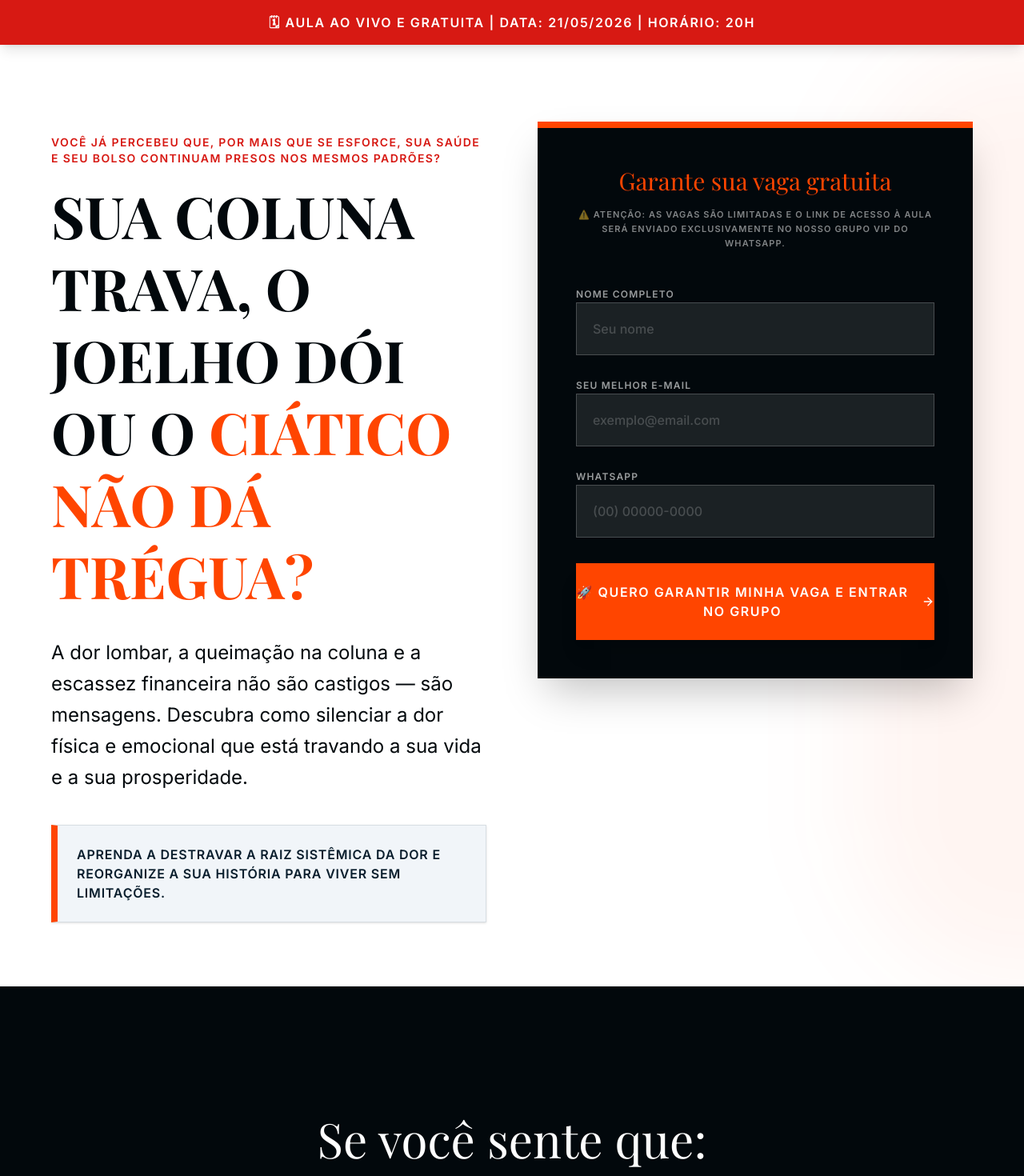
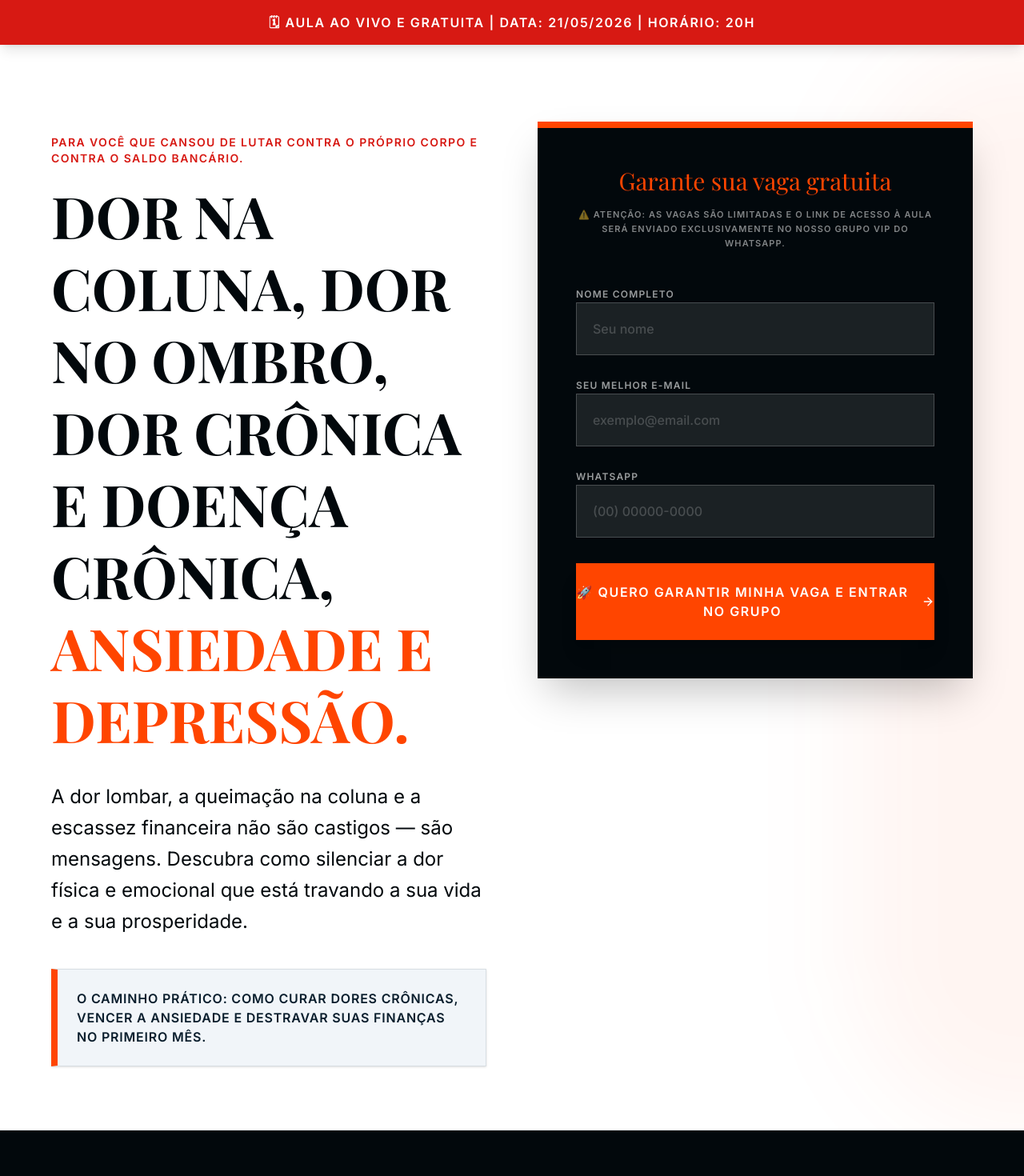
Before and after one commit to educarempoderados/Raiz-Sist-mica, a React (Vite) app: page / in a window 1280 px wide. Shown: the top 1470 px of the page at 80% size. Built offline with nearby package versions, Linux system fonts and the light colour scheme; no server answers; the database is empty; a web font is replaced by a local one.

Commit message:
feat: Add instructor image and update hero text
Introduces the instructor's image to the landing page and refines the hero section's copy to better resonate with the target audience's pain points regarding chronic pain and mental health.

```diff
--- a/src/App.tsx
+++ b/src/App.tsx
@@ -17,6 +17,7 @@ import {
   BellRing,
   UserCheck
 } from 'lucide-react';
+import robertoImg from './roberto.jpeg';
 import { clsx, type ClassValue } from 'clsx';
 import { twMerge } from 'tailwind-merge';
 import { db, handleFirestoreError, OperationType } from './lib/firebase';
@@ -145,9 +146,9 @@ export default function App() {
 
                 <div className="max-w-6xl mx-auto grid grid-cols-1 lg:grid-cols-2 gap-16 items-start">
                   <div className="pt-4">
-                    <p className="text-brand-red font-black uppercase tracking-widest text-sm mb-4">Você já percebeu que, por mais que se esforce, sua saúde e seu bolso continuam presos nos mesmos padrões?</p>
-                    <h1 className="serif text-4xl md:text-7xl font-bold leading-tight mb-8 text-brand-ink">
-                      SUA COLUNA TRAVA, O JOELHO DÓI OU O <span className="text-brand-accent">CIÁTICO NÃO DÁ TRÉGUA?</span>
+                    <p className="text-brand-red font-black uppercase tracking-widest text-sm mb-4">Para você que cansou de lutar contra o próprio corpo e contra o saldo bancário.</p>
+                    <h1 className="serif text-4xl md:text-7xl font-bold leading-tight mb-8 text-brand-ink uppercase">
+                      DOR NA COLUNA, DOR NO OMBRO, DOR CRÔNICA E DOENÇA CRÔNICA, <span className="text-brand-accent">ANSIEDADE E DEPRESSÃO.</span>
                     </h1>
                     <p className="text-xl md:text-2xl text-brand-ink font-light leading-relaxed mb-10">
                       A dor lombar, a queimação na coluna e a escassez financeira não são castigos — são mensagens. Descubra como silenciar a dor física e emocional que está travando a sua vida e a sua prosperidade.
@@ -155,7 +156,7 @@ export default function App() {
 
                     <div className="flex items-center gap-4 p-6 bg-brand-petroleum-light border border-brand-petroleum/10 shadow-sm border-l-8 border-l-brand-accent">
                       <p className="text-sm md:text-base font-bold text-brand-petroleum uppercase tracking-wider">
-                        Aprenda a destravar a raiz sistêmica da dor e reorganize a sua história para viver sem limitações.
+                        O CAMINHO PRÁTICO: COMO CURAR DORES CRÔNICAS, VENCER A ANSIEDADE E DESTRAVAR SUAS FINANÇAS NO PRIMEIRO MÊS.
                       </p>
                     </div>
                   </div>
@@ -355,9 +356,10 @@ export default function App() {
                   <div className="relative group">
                     <div className="absolute -inset-6 bg-brand-accent/10 -z-10 blur-3xl opacity-0 group-hover:opacity-100 transition-opacity" />
                     <img
-                      src="https://images.unsplash.com/photo-1544168190-79c17527004f?q=80&w=800"
-                      alt="Roberto Firmino"
-                      className="w-full aspect-[4/5] object-cover shadow-2xl border-b-[10px] border-brand-ink grayscale hover:grayscale-0 transition-all duration-1000"
+                      src={robertoImg}
+                      alt="Roberto Firmino dos Santos - Especialista"
+                      className="w-full aspect-[4/5] object-cover shadow-2xl border-b-[12px] border-brand-ink"
+                      referrerPolicy="no-referrer"
                     />
                   </div>
                   <div className="space-y-10">
```
Also changed, not shown: src/roberto.jpeg (added).
